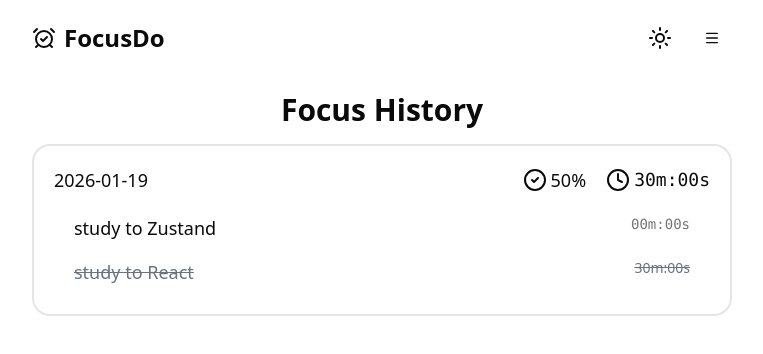
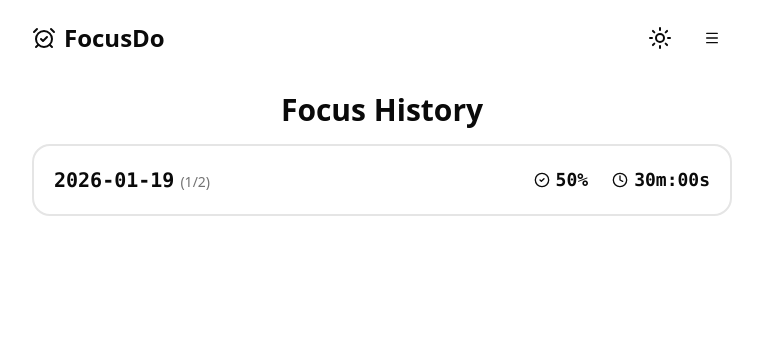
Before and after one commit to chlnaa/focus-based-todo, a React (Vite) app: page /history in a window 1280 px wide. Shown: the top 354 px of the page, without its empty margins (258-1021 px from the left). Built offline with nearby package versions, Linux system fonts and the light colour scheme.

Commit message:
refactor(DayHistoryCard): redesign DayHistoryCard to minimalist summary style

```diff
--- a/src/features/history/DayHistoryCard.tsx
+++ b/src/features/history/DayHistoryCard.tsx
@@ -2,7 +2,6 @@ import { formatTime, getDayStats } from '@/lib/utils';
 import type { Todo } from '@/types/types';
 import { CircleCheck, Clock4 } from 'lucide-react';
 import { useNavigate } from 'react-router';
-import HistoryTodoRow from './HistoryTodoRow';
 
 interface DayHistoryCardProps {
   date: string;
@@ -23,24 +22,21 @@ export default function DayHistoryCard({
       onClick={() => navigate(`/history/${date}`)}
     >
       <header className="flex justify-between items-center text-lg">
-        <div>{date}</div>
-        <div className="flex items-center gap-5">
-          <div className="flex items-center gap-1">
-            <CircleCheck />
+        <div className="flex items-baseline gap-1.5">
+          <span className="text-xl font-bold font-mono">{date}</span>
+          <span className="text-sm text-muted-foreground font-medium">{`(${stats.completedCount}/${dayTodos.length})`}</span>
+        </div>
+        <div className="flex items-center gap-6 font-mono font-semibold">
+          <div className="flex items-center gap-1.5 ">
+            <CircleCheck className="w-4 h-4" />
             {stats.completionRate}%
           </div>
-          <div className="flex items-center gap-1 font-mono">
-            <Clock4 />
+          <div className="flex items-center gap-1.5">
+            <Clock4 className="w-4 h-4" />
             {formatTime(stats.totalFocusSeconds).fullTimeDisplay}
           </div>
         </div>
       </header>
-
-      <ul className="text-lg">
-        {dayTodos.map((todo) => (
-          <HistoryTodoRow key={todo.id} todo={todo} />
-        ))}
-      </ul>
     </section>
   );
 }
```
